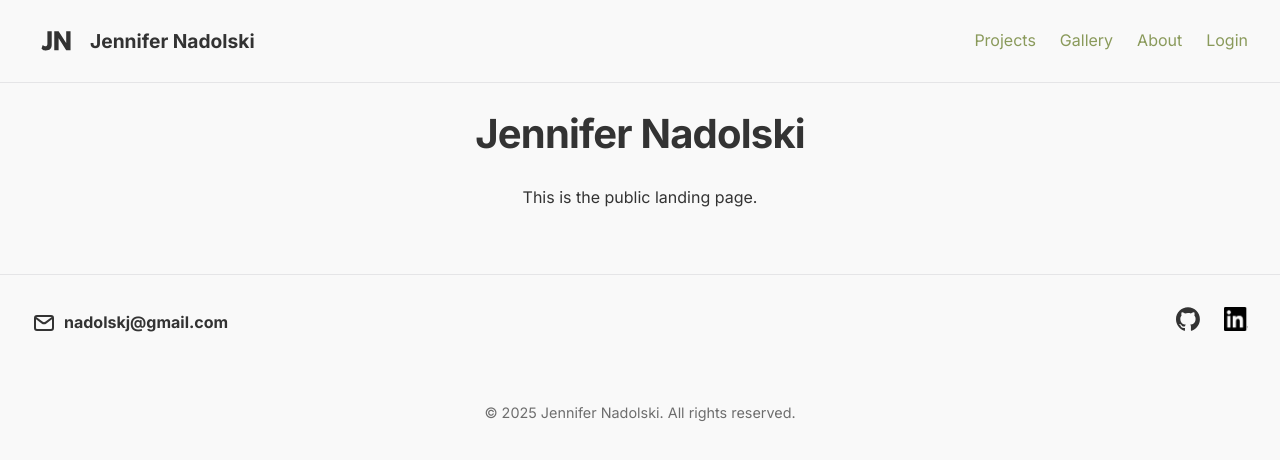
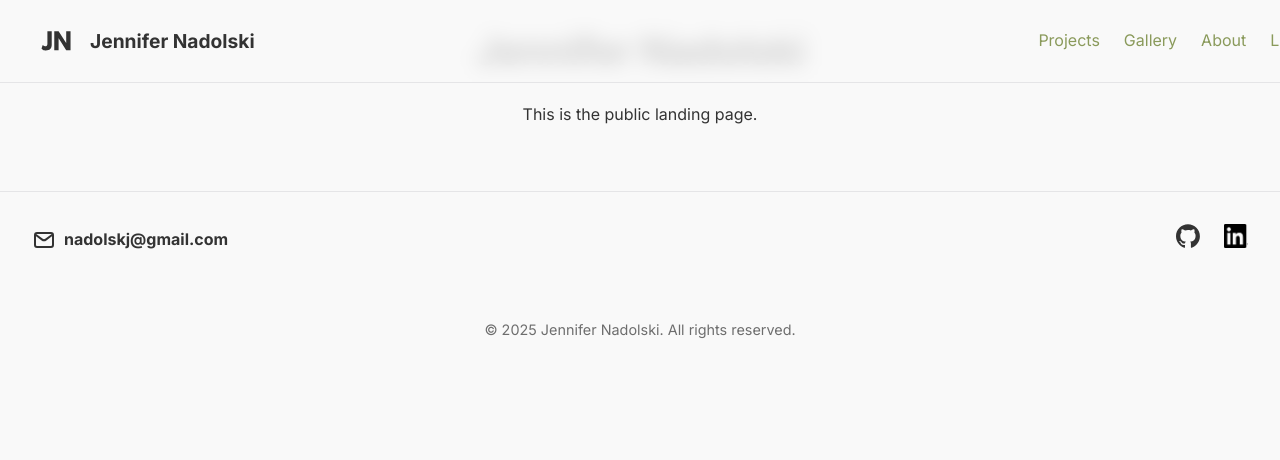
Before and after one commit to jnadolski/jn-website, a React (Create React App) app in the folder frontend/: page / in a window 1280 px wide. Shown: the top 460 px of the page. Built offline with nearby package versions, Linux system fonts and the light colour scheme.

Commit message:
Implement persistent glassmorphism header

```diff
--- a/frontend/src/App.css
+++ b/frontend/src/App.css
@@ -3,6 +3,7 @@
 /* Define color variables for light mode (default) */
 :root {
   --background: #F9F9F9;
+  --background-rgb: 249, 249, 249;
   --text: #333333;
   --primary-accent: #8A9A5B;
   --secondary-accent: #D98C60;
@@ -15,6 +16,7 @@
 @media (prefers-color-scheme: dark) {
   :root {
     --background: #1C1C1E;
+    --background-rgb: 28, 28, 30;
     --text: #EAEAEA;
     --primary-accent: #8A9A5B;
     --secondary-accent: #D98C60;
@@ -72,6 +74,13 @@ a:hover {
 
 /* Header Styles */
 .site-header {
+  position: fixed;
+  top: 0;
+  width: 100%;
+  z-index: 1000;
+  background-color: rgba(var(--background-rgb), 0.8); /* Semi-transparent background */
+  backdrop-filter: blur(10px); /* Glassmorphism effect */
+  -webkit-backdrop-filter: blur(10px); /* For Safari support */
   display: flex;
   justify-content: space-between;
   align-items: center;
```
